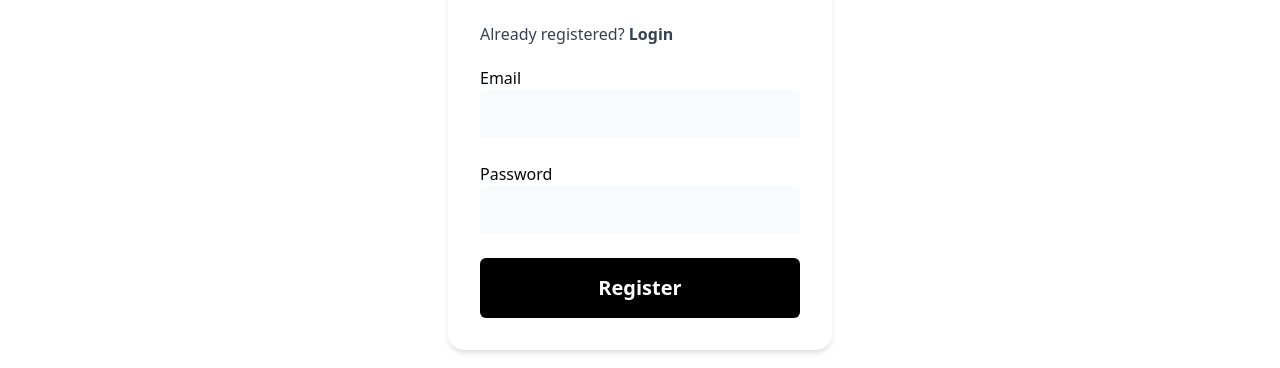
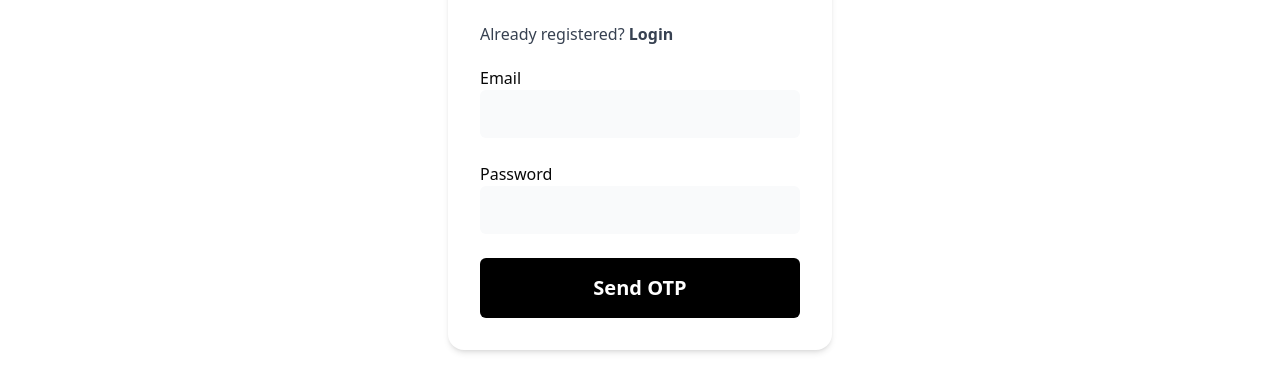
Before and after one commit to chauhan-nilesh/ecommerce-website-builder, a React (Vite) app in the folder frontend/: page /signup in a window 1280 px wide. Shown: the part 190-558 px from the top of the page. Built offline with nearby package versions, Linux system fonts and the light colour scheme.

Commit message:
added otp verification

```diff
--- a/frontend/src/components/Home/SignUp.jsx
+++ b/frontend/src/components/Home/SignUp.jsx
@@ -8,6 +8,9 @@ function SignUp() {
         email: "",
         password: ""
     })
+    const [otpsend, setOtpsend] = useState(false)
+    const [otp, setOtp] = useState('')
+    const [loadingBtn, setLoadingBtn] = useState(false)
     const navigate = useNavigate()
 
     const { storeTokenInLS, setUserId } = useAuth()
@@ -22,9 +25,50 @@ function SignUp() {
         })
     }
 
-    const handleSubmit = async (e) => {
+    const sendOTP = async (e) => {
         e.preventDefault()
         try {
+            setLoadingBtn(true)
+            const response = await fetch(`${import.meta.env.VITE_API_URL}/api/user/sendotp`, {
+                method: "POST",
+                headers: {
+                    "Content-Type": "application/json"
+                },
+                body: JSON.stringify({ email: user.email })
+            })
+            const responseData = await response.json()
+
+            if (response.ok) {
+                localStorage.setItem('code', responseData.otp)
+                setOtpsend(true)
+                toast.success(responseData.message)
+            } else {
+                toast.error(responseData.message)
+            }
+            setLoadingBtn(false)
+
+        } catch (error) {
+            toast.error("Something went wrong")
+        }
+    }
+
+    const verifyOtp = async (e) => {
+        e.preventDefault()
+        try {
+            setLoadingBtn(true)
+            const otpToken = localStorage.getItem('code');
+            const verifyResponse = await fetch(`${import.meta.env.VITE_API_URL}/api/user/verifyOtp`, {
+                method: "POST",
+                headers: {
+                    "Content-Type": "application/json"
+                },
+                body: JSON.stringify({ otpToken })
+            })
+
+            const verifyResponseData = await verifyResponse.json()
+
+            if (verifyResponse.ok) {
+                if (verifyResponseData.otp.otp === Number(otp)) {
                     const response = await fetch(`${import.meta.env.VITE_API_URL}/api/user/register`, {
                         method: "POST",
                         headers: {
@@ -43,16 +87,56 @@ function SignUp() {
                     if (response.ok) {
                         setUserId(responseData.data.user._id)
                         storeTokenInLS(responseData.data.token)
+                        localStorage.removeItem("code")
                         toast.success(responseData.message)
                         navigate("/create-store")
                     } else {
                         toast.error(responseData.message)
                     }
+                } else {
+                    toast.error("Incorrect OTP")
+                }
+            } else {
+                toast.error(verifyResponseData.message)
+            }
 
+            setLoadingBtn(false)
         } catch (error) {
-            console.log(error)
+            toast.error("Something went wrong")
         }
     }
+
+    // const handleSubmit = async (e) => {
+    //     e.preventDefault()
+    //     try {
+    //         const response = await fetch(`${import.meta.env.VITE_API_URL}/api/user/register`, {
+    //             method: "POST",
+    //             headers: {
+    //                 "Content-Type": "application/json"
+    //             },
+    //             body: JSON.stringify(user)
+    //         })
+
+    //         setUser({
+    //             email: "",
+    //             password: ""
+    //         })
+
+    //         const responseData = await response.json()
+
+    //         if (response.ok) {
+    //             setUserId(responseData.data.user._id)
+    //             storeTokenInLS(responseData.data.token)
+    //             toast.success(responseData.message)
+    //             navigate("/create-store")
+    //         } else {
+    //             toast.error(responseData.message)
+    //         }
+
+    //     } catch (error) {
+    //         console.log(error)
+    //     }
+    // }
 
     return (
         <>
@@ -60,7 +144,7 @@ function SignUp() {
                 <div className="w-96 mx-auto bg-white p-8 rounded-2xl shadow-none lg:shadow-md">
                     <h1 className="text-3xl text-black font-bold mb-6 flex flex-wrap justify-center">Sign Up</h1>
                     <h3 className="text-gray-700">Already registered? <Link className='font-bold' to="/login">Login</Link></h3>
-                    <form onSubmit={handleSubmit}>
+                    <form>
                         <div className="form-input mt-5 mb-6">
                             <label htmlFor="email">Email</label><br />
                             <input onChange={handleInput} value={user.email} className='w-full bg-gray-50 rounded-md px-3 py-3' type="email" name='email' id="email" placeholder=" " />
@@ -69,8 +153,21 @@ function SignUp() {
                             <label htmlFor="password">Password</label><br />
                             <input onChange={handleInput} value={user.password} className='w-full bg-gray-50 rounded-md px-3 py-3' type="password" name="password" id="password" placeholder=" " />
                         </div>
-                        <button type="submit"
-                            className="bg-black w-full text-xl font-bold text-white py-4 px-4 rounded-md hover:bg-zinc-900 transition duration-200">Register</button>
+                        {otpsend ?
+                            <div className="form-input mb-6">
+                                <label htmlFor="otp">Enter the OTP sent on your email</label><br />
+                                <input onChange={(e) => setOtp(e.target.value)} value={otp} className='w-full bg-gray-50 rounded-md px-3 py-3' type="text" name="otp" id="otp" placeholder=" " />
+                            </div>
+                            :
+                            null
+                        }
+                        {otpsend ?
+                            <button onClick={verifyOtp}
+                                className="bg-black w-full text-xl font-bold text-white py-4 px-4 rounded-md hover:bg-zinc-900 transition duration-200">{!loadingBtn ? "Verify" : <span className="loading loading-spinner loading-md"></span>}</button>
+                            :
+                            <button onClick={sendOTP}
+                                className="bg-black w-full text-xl font-bold text-white py-4 px-4 rounded-md hover:bg-zinc-900 transition duration-200">{!loadingBtn ? "Send OTP" : <span className="loading loading-spinner loading-md"></span>}</button>
+                        }
                     </form>
                 </div>
             </div>
--- a/frontend/src/components/Seller/Sidebar.jsx
+++ b/frontend/src/components/Seller/Sidebar.jsx
@@ -8,10 +8,10 @@ function Sidebar() {
     return (
         <>
             {loading ? <div className="flex items-center p-2 space-x-4">
-                <div data-theme="light" className="w-20 h-12 skeleton rounded-full"></div>
+                <div className="w-20 h-12 skeleton rounded-full"></div>
                 <div className='w-full'>
-                    <div data-theme="light" className="skeleton h-4 w-full"></div>
-                    <div data-theme="light" className="flex items-center skeleton h-4 w-full mt-2"></div>
+                    <div className="skeleton h-4 w-full"></div>
+                    <div className="flex items-center skeleton h-4 w-full mt-2"></div>
                 </div>
             </div>
                 :
```
Lines whose indentation alone changed are shown as unchanged.
